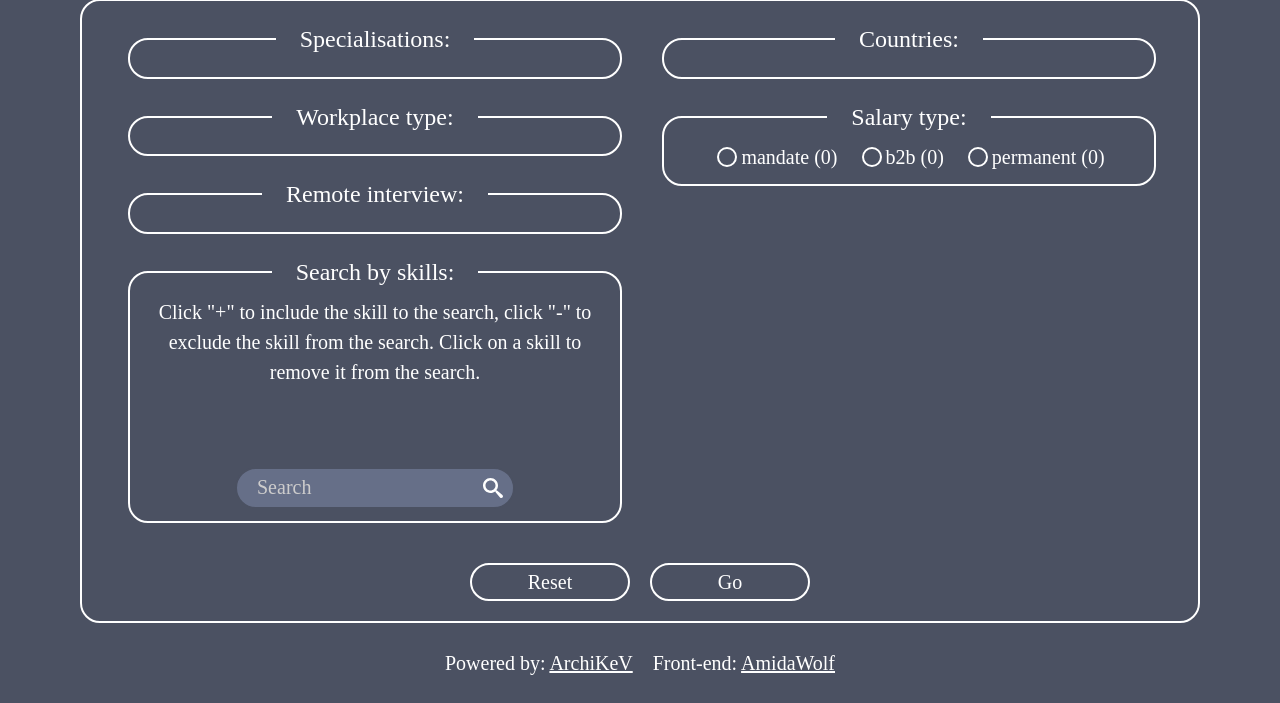
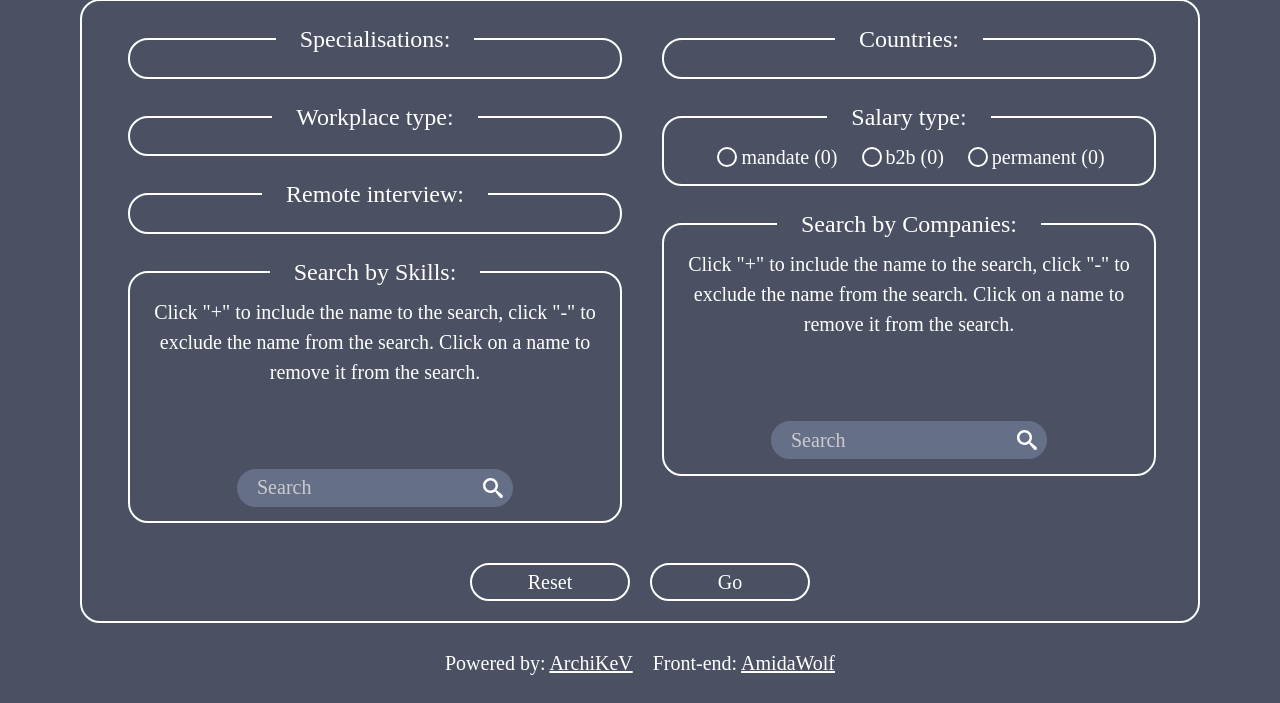
Before and after one commit to ArchiKeV/jjit, a FastAPI app: page / in a window 1280 px wide. Shown: the part 185-888 px from the top of the page. Run offline with FastAPI, Linux system fonts and the light colour scheme; data that the repository does not hold is empty.

Commit message:
feat: rewrite Autocomplete for many forms,
add columns for main page

```diff
--- a/static/css/main.css
+++ b/static/css/main.css
@@ -359,7 +359,7 @@ a:hover {
   border-radius: 1em 1em 0 0;
 }
 
-.selected-skill__button {
+.selected-name__button {
   display: none;
 }
 
@@ -380,7 +380,7 @@ a:hover {
   opacity: 1;
 }
 
-.form-specs__selected-skills {
+.form-specs__selected-names {
   display: flex;
   flex-wrap: wrap;
   justify-content: center;
@@ -388,17 +388,17 @@ a:hover {
   gap: 0.5em;
 }
 
-.selected-skill {
+.selected-name {
   min-width: auto;
 
   font-size: 0.8em;
 }
 
-.selected-skill_included {
+.selected-name_included {
   border: 2px solid #08aa05;
 }
 
-.selected-skill_excluded {
+.selected-name_excluded {
   border: 2px solid #e00a0a;
 }
 
@@ -434,7 +434,7 @@ a:hover {
   }
 
   .form-wrapper {
-    flex-direction: column-reverse;
+    flex-direction: column;
   }
 
   .first-column,
--- a/static/js/Autocomplete.js
+++ b/static/js/Autocomplete.js
@@ -5,10 +5,17 @@ export class Autocomplete {
         this.changeFinalList = this.changeFinalList.bind(this);
         this.filterForNames = this.filterForNames.bind(this);
         this.closeContainer = this.closeContainer.bind(this);
-        this.deleteSkillWithEvent = this.deleteSkillWithEvent.bind(this);
+        this.deleteNameWithEvent = this.deleteNameWithEvent.bind(this);
         this.submitForm = this.submitForm.bind(this);
         this.clearAll = this.clearAll.bind(this);
+        this.createHTML = this.createHTML.bind(this);
     }
+
+    formName = '';
+
+    excludedFieldName = '';
+
+    includedFieldName = '';
 
     names;
 
@@ -16,14 +23,26 @@ export class Autocomplete {
 
     excluded = [];
 
-    setSkills(names) {
+    setNames(names) {
         this.names = [...names];
     }
 
+    setFormName(name) {
+        this.formName = name;
+    }
+
+    setExFieldName(name) {
+        this.excludedFieldName = name;
+    }
+
+    setInFieldName(name) {
+        this.includedFieldName = name;
+    }
+
     containerClearAndHide() {
-        const autocompleteContainer = document.querySelector('.autocomplete-list');
-        const searchInput = document.querySelector('.form-specs__search');
-        const overlay = document.querySelector('.overlay');
+        const autocompleteContainer = document.getElementById(`autocompleteList${this.formName}`);
+        const searchInput = document.getElementById(`searchInput${this.formName}`);
+        const overlay = document.getElementById(`overlay${this.formName}`);
 
         autocompleteContainer.classList.remove('autocomplete-list_visible');
         searchInput.classList.remove('search_active');
@@ -32,8 +51,8 @@ export class Autocomplete {
     }
 
     renderNames(arrayOfNames) {
-        const autocompleteContainer = document.querySelector('.autocomplete-list');
-        const searchInput = document.querySelector('.form-specs__search');
+        const autocompleteContainer = document.getElementById(`autocompleteList${this.formName}`);
+        const searchInput = document.getElementById(`searchInput${this.formName}`);
         autocompleteContainer.classList.add('autocomplete-list_visible');
         searchInput.classList.add('search_active');
 
@@ -61,15 +80,15 @@ export class Autocomplete {
 
     filterForNames(event) {
         const searchValue = event.target.value.toLowerCase();
-        const overlay = document.querySelector('.overlay');
+        const overlay = document.getElementById(`overlay${this.formName}`);
 
         if (searchValue === '') {
             this.containerClearAndHide();
         } else {
             const filteredNames = this.names.filter((v) => {
-                const skill = v.name;
-                if (skill) {
-                    return (skill.toLowerCase().includes(searchValue));
+                const name = v.name;
+                if (name) {
+                    return (name.toLowerCase().includes(searchValue));
                 }
             });
 
@@ -84,116 +103,114 @@ export class Autocomplete {
     }
 
     changeFinalList(event) {
-        const searchInput = document.querySelector('.form-specs__search');
+        const searchInput = document.getElementById(`searchInput${this.formName}`);
         searchInput.focus();
 
+        if (event.target.closest('.autocomplete-button')) {
+            const selectedNamesElement = document.getElementById(`selectedNames${this.formName}`);
+            const hiddenInputsElement = document.getElementById(`hiddenInputs${this.formName}`);
 
-        if (event.target.closest('.autocomplete-button')) {
-            const selectedSkillsElement = document.querySelector('.form-specs__selected-skills');
-            const hiddenInputsElement = document.querySelector('.form-specs__hidden-inputs');
-
-            const skillId = Number(event
+            const nameId = event
                 .target
                 .closest('.autocomplete-list__item')
-                .getAttribute('data-name'));
+                .getAttribute('data-name');
 
-            const skillObject = this.names.find((skill) => {
-                return skill.id === skillId;
+            const nameObject = this.names.find((name) => {
+                return name.id === nameId;
             });
 
             if (event.target.closest('#autocomplete-add')) {
-                if (!this.isSkillContained(skillId, true)
-                    && !this.isSkillContained(skillId, false)) {
-                    this.included.push(skillObject);
-                } else if (!this.isSkillContained(skillId, true)
-                    && this.isSkillContained(skillId, false)) {
-                    this.included.push(skillObject);
+                if (!this.isNameContained(nameId, true)
+                    && !this.isNameContained(nameId, false)) {
+                    this.included.push(nameObject);
+                } else if (!this.isNameContained(nameId, true)
+                    && this.isNameContained(nameId, false)) {
+                    this.included.push(nameObject);
 
-                    const skillIndex = this.excluded.findIndex(skill => skill.id === skillId);
+                    const skillIndex = this.excluded.findIndex(skill => skill.id === nameId);
                     this.excluded.splice(skillIndex, 1);
-                    this.deleteSkillWithIndex(skillId, false);
-                    this.deleteSkillInput(skillId, false);
+                    this.deleteNameWithIndex(nameId, false);
+                    this.deleteNameInput(nameId, false);
                 }
             } else if (event.target.closest('#autocomplete-remove')) {
-                if (!this.isSkillContained(skillId, false)
-                    && !this.isSkillContained(skillId, true)) {
-                    this.excluded.push(skillObject);
-                } else if (!this.isSkillContained(skillId, false)
-                    && this.isSkillContained(skillId, true)) {
-                    this.excluded.push(skillObject);
+                if (!this.isNameContained(nameId, false)
+                    && !this.isNameContained(nameId, true)) {
+                    this.excluded.push(nameObject);
+                } else if (!this.isNameContained(nameId, false)
+                    && this.isNameContained(nameId, true)) {
+                    this.excluded.push(nameObject);
 
-                    const skillIndex = this.included.findIndex(skill => skill.id === skillId);
-                    this.included.splice(skillIndex, 1);
-                    this.deleteSkillWithIndex(skillId, true);
-                    this.deleteSkillInput(skillId, true);
+                    const nameIndex = this.included.findIndex(name => name.id === nameId);
+                    this.included.splice(nameIndex, 1);
+                    this.deleteNameWithIndex(nameId, true);
+                    this.deleteNameInput(nameId, true);
                 }
             }
 
-            let skills = '';
+            let names = '';
             let inputs = '';
 
-            this.included.forEach((skill) => {
-                skills += `
+            this.included.forEach((name) => {
+                names += `
                     <button
-                      class="button selected-skill selected-skill_included"
-                      data-name=${skill.id}
+                      class="button selected-name selected-name_included"
+                      data-name=${name.id}
                       type="button"
-                    >${skill.name}</button>
+                    >${name.name}</button>
                 `
             });
 
-            this.excluded.forEach((skill) => {
-                skills += `
+            this.excluded.forEach((name) => {
+                names += `
                     <button
-                      class="button selected-skill selected-skill_excluded"
-                      data-name=${skill.id}
+                      class="button selected-name selected-name_excluded"
+                      data-name=${name.id}
                       type="button"
-                    >${skill.name}</button>
+                    >${name.name}</button>
                 `
             });
 
-            this.included.forEach((skill) => {
+            this.included.forEach((name) => {
                 inputs += `
                     <input
                       class="hidden-input_included"
-                      name="skill_on_id"
-                      data-name=${skill.id}
+                      name=${this.includedFieldName}
+                      data-name=${name.id}
                       type="checkbox"
-                      value=${skill.id}
+                      value=${name.id}
                       checked
                     />
                 `
             });
 
-            this.excluded.forEach((skill) => {
+            this.excluded.forEach((name) => {
                 inputs += `
                     <input
                       class="hidden-input_excluded"
-                      name="skill_off_id"
-                      data-name=${skill.id}
+                      name=${this.excludedFieldName}
+                      data-name=${name.id}
                       type="checkbox"
-                      value=${skill.id}
+                      value=${name.id}
                       checked
                     />
                 `
             });
 
-            selectedSkillsElement.innerHTML = skills;
+            selectedNamesElement.innerHTML = names;
             hiddenInputsElement.innerHTML = inputs;
         }
     }
 
-    isSkillContained(skillId, included) {
+    isNameContained(nameId, included) {
         if (included) {
-            return this.included.some(skill => skill.id === skillId);
+            return this.included.some(name => name.id === nameId);
         } else {
-            return this.excluded.some(skill => skill.id === skillId);
+            return this.excluded.some(name => name.id === nameId);
         }
-
     }
 
     closeContainer(event) {
-        const searchInput = document.querySelector('.form-specs__search');
+        const searchInput = document.getElementById(`searchInput${this.formName}`);
         event.target.classList.remove('overlay_visible');
 
         searchInput.blur();
@@ -201,68 +218,70 @@ export class Autocomplete {
 
     }
 
-    deleteSkillWithEvent(event) {
-        if (event.target.classList.contains('selected-skill')) {
-            if (event.target.classList.contains('selected-skill_included')) {
-                const skillIndex = this.included.findIndex(skill => skill.id === Number(event.target.getAttribute('data-name')));
-                if (skillIndex !== -1) {
-                    this.included.splice(skillIndex, 1);
+    deleteNameWithEvent(event) {
+        if (event.target.classList.contains('selected-name')) {
+            if (event.target.classList.contains('selected-name_included')) {
+                const nameIndex = this.included.findIndex(name => name.id === event.target.getAttribute('data-name'));
+                const nameId = event.target.getAttribute('data-name');
+                if (nameIndex !== -1) {
+                    this.included.splice(nameIndex, 1);
                     event.target.remove();
-                    this.deleteSkillInput(skillIndex, true);
+                    this.deleteNameInput(nameId, true);
                 }
-            } else if (event.target.classList.contains('selected-skill_excluded')) {
-                const skillIndex = this.excluded.findIndex(skill => skill.id === Number(event.target.getAttribute('data-name')));
-                if (skillIndex !== -1) {
-                    this.excluded.splice(skillIndex, 1);
+            } else if (event.target.classList.contains('selected-name_excluded')) {
+                const nameIndex = this.excluded.findIndex(name => name.id === event.target.getAttribute('data-name'));
+                const nameId = event.target.getAttribute('data-name');
+                if (nameIndex !== -1) {
+                    this.excluded.splice(nameIndex, 1);
                     event.target.remove();
-                    this.deleteSkillInput(skillIndex, false);
+                    this.deleteNameInput(nameId, false);
                 }
             }
         }
     }
 
-    deleteSkillWithIndex(skillId, included) {
+    deleteNameWithIndex(nameId, included) {
         if (included) {
-            const skillElement = document.querySelector(`.selected-skill_included[data-name="${skillId}"]`);
-            skillElement.remove();
+            const nameElement = document.querySelector(`.selected-name_included[data-name="${nameId}"]`);
+            nameElement.remove();
         } else {
-            const skillElement = document.querySelector(`.selected-skill_excluded[data-name="${skillId}"]`);
-            skillElement.remove();
+            const nameElement = document.querySelector(`.selected-name_excluded[data-name="${nameId}"]`);
+            nameElement.remove();
         }
     }
 
-    deleteSkillInput(skillId, included) {
+    deleteNameInput(nameId, included) {
         if (included) {
-            const skillElement = document.querySelector(`.hidden-input_included[data-name="${skillId}"]`);
-            skillElement.remove();
+            const nameElement = document.querySelector(`.hidden-input_included[data-name="${nameId}"]`);
+            nameElement.remove();
         } else {
-            const skillElement = document.querySelector(`.hidden-input_excluded[data-name="${skillId}"]`);
-            skillElement.remove();
+            const nameElement = document.querySelector(`.hidden-input_excluded[data-name="${nameId}"]`);
+            nameElement.remove();
         }
     }
 
     async submitForm(event) {
         event.preventDefault();
 
-        let skillOnData = [];
-        let skillOffData = [];
+        let nameOnData = [];
+        let nameOffData = [];
 
-        this.included.forEach((skill) => {
-            skillOnData.push(skill.id);
+        this.included.forEach((name) => {
+            nameOnData.push(name.id);
         });
 
-        this.excluded.forEach((skill) => {
-            skillOffData.push(skill.id);
+        this.excluded.forEach((name) => {
+            nameOffData.push(name.id);
         });
 
         const formData = [];
 
-        skillOnData.forEach((id) => {
-            formData.push(['skill_on_id', id]);
+        nameOnData.forEach((id) => {
+            formData.push([this.includedFieldName, id]);
         })
 
-        skillOffData.forEach((id) => {
-            formData.push(['skill_off_id', id]);
+        nameOffData.forEach((id) => {
+            formData.push([this.excludedFieldName, id]);
         })
 
         const params = this.encodeQueryDataArray(formData);
@@ -278,24 +297,45 @@ export class Autocomplete {
     }
 
     clearAll() {
-        const selectedSkillElement = document.querySelector('.form-specs__selected-skills');
-        const hiddenInputsElement = document.querySelector('.form-specs__hidden-inputs');
+        const selectedSkillElement = document.getElementById(`selectedNames${this.formName}`);
+        const hiddenInputsElement = document.getElementById(`hiddenInputs${this.formName}`);
         selectedSkillElement.innerHTML = '';
         hiddenInputsElement.innerHTML = '';
         this.included = [];
         this.excluded = [];
     }
 
+    createHTML() {
+        const searchFieldset = document.getElementById(`searchForm${this.formName}`);
+
+        searchFieldset.innerHTML = `
+          <legend class="form-specs__legend">Search by ${this.formName}:</legend>
+          <p class="form-specs__prompt">Click "+" to include the name to the search, click "-" to exclude the name
+            from
+            the search. Click on a name to remove it from the search.</p>
+          <div class="form-specs__hidden-inputs" id="hiddenInputs${this.formName}"></div>
+          <div class="form-specs__selected-names" id="selectedNames${this.formName}"></div>
+          <div class="form-specs__search-wrapper">
+            <label>
+              <input class="form-specs__search" type="search" placeholder="Search" autocomplete="off" id="searchInput${this.formName}">
+            </label>
+            <ul class="form-specs__autocomplete-container autocomplete-list" id="autocompleteList${this.formName}">
+            </ul>
+            <div class="overlay" id="overlay${this.formName}"></div>
+          </div>
+        `;
+    }
+
     startAutocomplete() {
-        const searchInput = document.querySelector('.form-specs__search');
-        const overlay = document.querySelector('.overlay');
-        const selectedSkillElement = document.querySelector('.form-specs__selected-skills');
+        const searchInput = document.getElementById(`searchInput${this.formName}`);
+        const overlay = document.getElementById(`overlay${this.formName}`);
+        const selectedSkillElement = document.getElementById(`selectedNames${this.formName}`);
         const searchForm = document.querySelector('.form-specs');
 
         searchInput.addEventListener('input', this.filterForNames);
         searchInput.addEventListener('focus', this.filterForNames);
         overlay.addEventListener('click', this.closeContainer);
-        selectedSkillElement.addEventListener('click', this.deleteSkillWithEvent);
+        selectedSkillElement.addEventListener('click', this.deleteNameWithEvent);
         searchForm.addEventListener('reset', this.clearAll);
     }
 }
--- a/static/js/main.js
+++ b/static/js/main.js
@@ -1,9 +1,22 @@
 import {Autocomplete} from './Autocomplete.js';
 import ServerApi from './ServerApi.js';
 
-const autocomplete = new Autocomplete();
-autocomplete.startAutocomplete();
+const autocompleteSkills = new Autocomplete();
+autocompleteSkills.setFormName('Skills');
+autocompleteSkills.setExFieldName('skill_off_id');
+autocompleteSkills.setInFieldName('skill_on_id');
+autocompleteSkills.createHTML();
+
+const autocompleteCompanies = new Autocomplete();
+autocompleteCompanies.setFormName('Companies');
+autocompleteCompanies.setExFieldName('company_off_id');
+autocompleteCompanies.setInFieldName('company_on_id');
+autocompleteCompanies.createHTML();
+
+const companies = await ServerApi.getCompanies();
+autocompleteCompanies.setNames(companies);
+autocompleteCompanies.startAutocomplete();
 
 const skills = await ServerApi.getSkills();
-
-autocomplete.setSkills(skills);
+autocompleteSkills.setNames(skills);
+autocompleteSkills.startAutocomplete();
--- a/templates/index.html
+++ b/templates/index.html
@@ -64,21 +64,7 @@
           </div>
         </fieldset>
 
-        <fieldset class="form-specs__fieldset" id="searchForm">
-          <legend class="form-specs__legend">Search by skills:</legend>
-          <p class="form-specs__prompt">Click "+" to include the skill to the search, click "-" to exclude the skill
-            from
-            the search. Click on a skill to remove it from the search.</p>
-          <div class="form-specs__hidden-inputs"></div>
-          <div class="form-specs__selected-skills"></div>
-          <div class="form-specs__search-wrapper">
-            <label>
-              <input class="form-specs__search" type="search" placeholder="Search" autocomplete="off">
-            </label>
-            <ul class="form-specs__autocomplete-container autocomplete-list">
-            </ul>
-            <div class="overlay"></div>
-          </div>
+        <fieldset class="form-specs__fieldset" id="searchFormSkills">
         </fieldset>
 
 
@@ -110,6 +96,9 @@
           </div>
         </fieldset>
 
+        <fieldset class="form-specs__fieldset" id="searchFormCompanies">
+        </fieldset>
+
 
       </div>
     </div>
```
